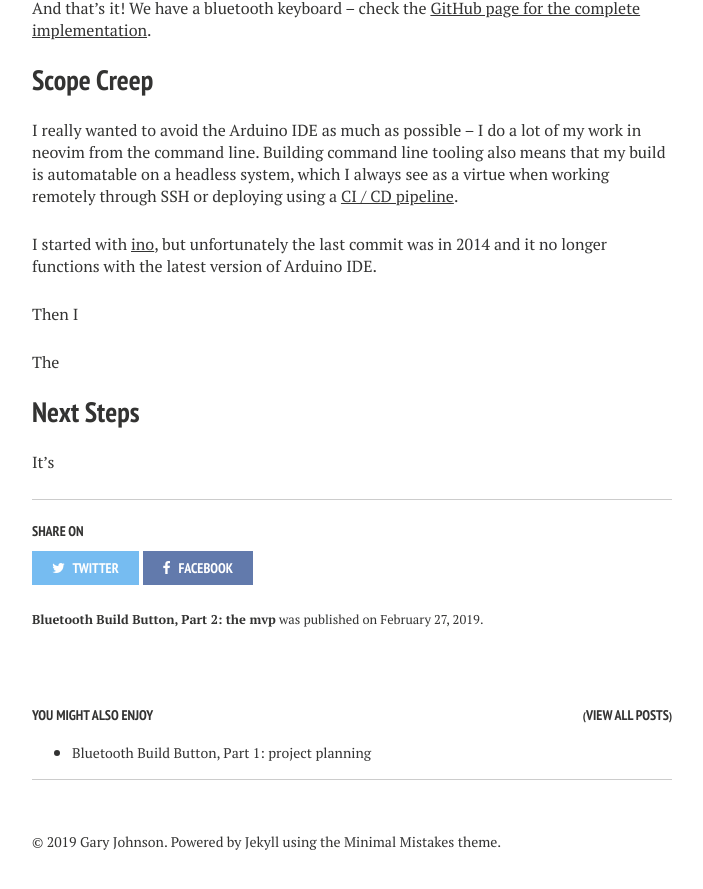
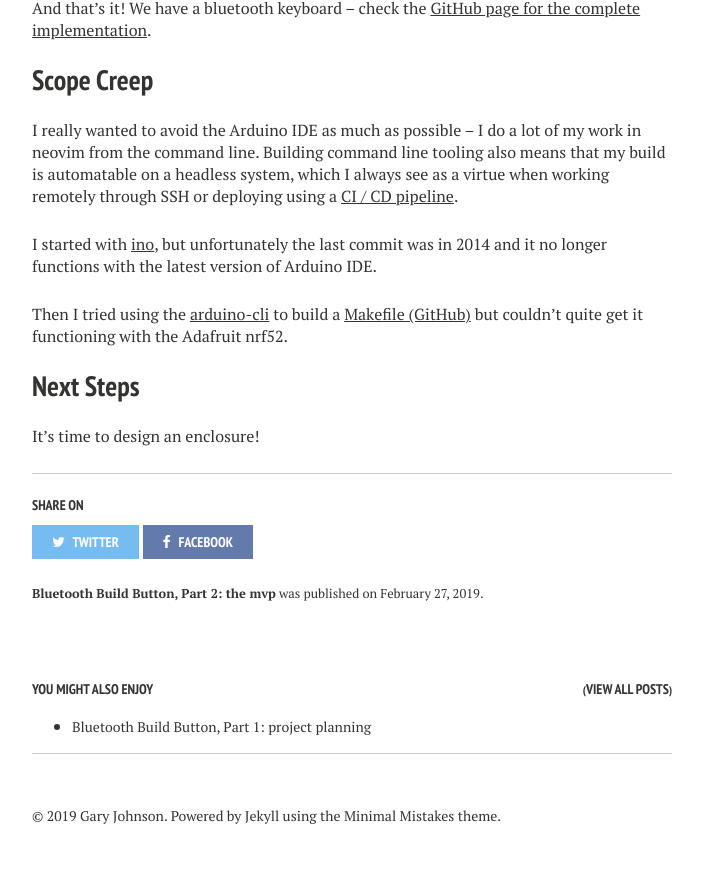
Before and after one commit to garyjohnson/garyjohnson.github.io, a Jekyll site: the page built from _posts/2019-02-27-button-mvp.md, in a window 1280 px wide and 900 px high, scrolled down 2125 px. Shown: the top 889 px of the window, without its empty margins (288-991 px from the left). Built offline with Jekyll 4.4.1, drawn with Linux system fonts in a browser that asks for light colours; nearby versions of some CDN libraries.

Commit message:
Adding button mvp post

```diff
--- a/_posts/2019-02-27-button-mvp.md
+++ b/_posts/2019-02-27-button-mvp.md
@@ -81,10 +81,8 @@
 
 I started with [ino](https://github.com/amperka/ino), but unfortunately the last commit was in 2014 and it no longer functions with the latest version of Arduino IDE.
 
-Then I
-
-The
+Then I tried using the [arduino-cli](https://github.com/arduino/arduino-cli) to build a [Makefile (GitHub)](https://github.com/garyjohnson/build-button/blob/cf1c7cafbe215add65a0cb004e41e90da2040dd3/firmware/Makefile) but couldn't quite get it functioning with the Adafruit nrf52.
 
 ## Next Steps
 
-It's
+It's time to design an enclosure!
```
Also changed, not shown: 1 other file.
